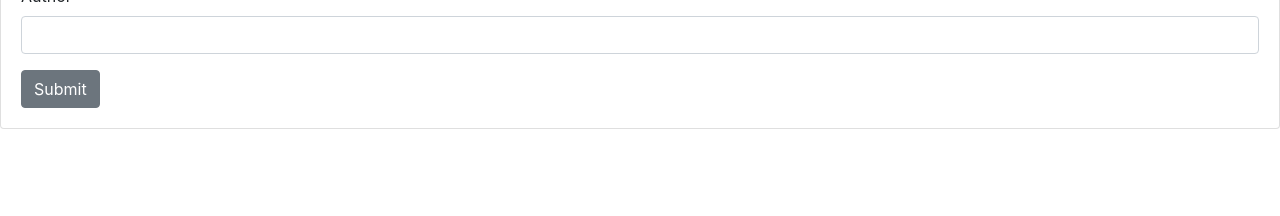
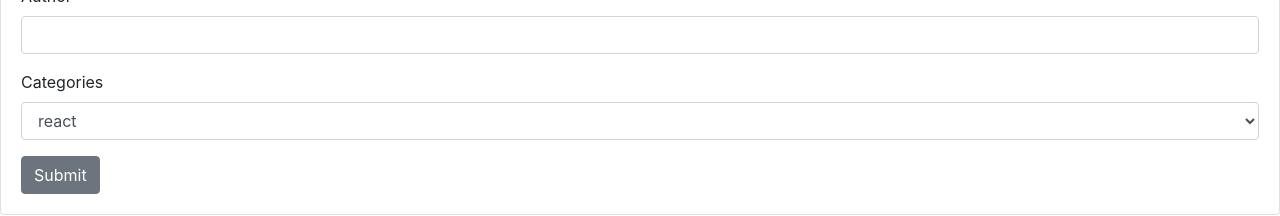
Before and after one commit to ajay2696/Readable-Redux, a React (Create React App) app in the folder frontend/: page /addpost in a window 1280 px wide. Shown: the part 436-652 px from the top of the page. Built offline with nearby package versions, Linux system fonts and the light colour scheme; no server answers.

Commit message:
Fix:Alignment Issues Fixed

```diff
--- a/frontend/src/components/AddNewPost.js
+++ b/frontend/src/components/AddNewPost.js
@@ -46,6 +46,14 @@ class AddNewPost extends Component{
                                 <Label for="newPostAuthor">Author</Label>
                                 <Input type="text" name="title" id="newPostAuthor"></Input>
                             </FormGroup>
+                            <FormGroup>
+                                <Label for="newPostCategories">Categories</Label>
+                                <Input type="select" name="category" id="newPostCategories">
+                                    <option>react</option>
+                                    <option>redux</option>
+                                    <option>udacity</option>
+                                </Input>
+                            </FormGroup>
                             <Button>Submit</Button>
                         </Form>
                     </CardBody>
@@ -55,7 +63,9 @@ class AddNewPost extends Component{
     }
 }
 function mapStateToProps(state){
-    return {posts:state}
+    return {
+        categories:state.categories
+    }
 }
 function mapDispatchToProps(dispatch){
     return {
--- a/frontend/src/components/PostDetailView.js
+++ b/frontend/src/components/PostDetailView.js
@@ -13,10 +13,8 @@ import {Form,FormGroup,Input,Button,Label,Card,CardBody} from 'reactstrap';
 class PostDetailView extends Component{
     componentWillMount(){
         let postID=this.props.match.params.uid;
-
         PostsAPI.loadPost(postID)
             .then((post)=>this.props.loadPost(post));
-
         CommentsAPI.fetchPostComments(postID)
             .then((comments)=>{
                 let commentsArray=Object.values(comments);
```
